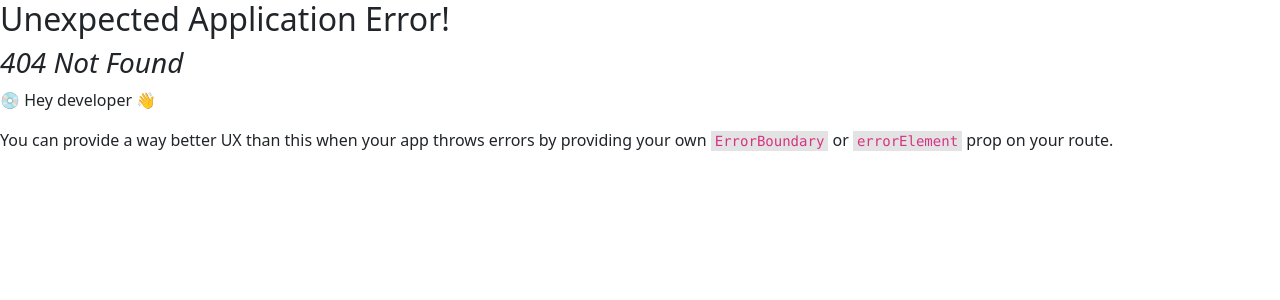
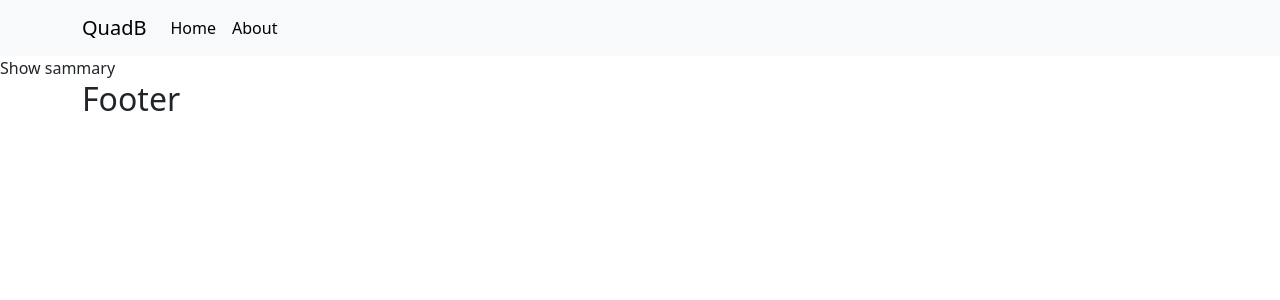
Before and after one commit to Hasib24/QuadB-internship-test-hasibislam1488, a React (Vite) app: page /showsammary in a window 1280 px wide. Before the commit this address had no page. Shown: the top 300 px of the page. Built offline with nearby package versions, Linux system fonts and the light colour scheme.

Commit message:
add Summary.jsx

```diff
--- a/src/components/card/Card.jsx
+++ b/src/components/card/Card.jsx
@@ -1,13 +1,17 @@
 import React from 'react';
+import { Link, useNavigate, useParams } from 'react-router-dom';
 
 
 const Card = ({show}) => {
     const { name, image, language } = show.show;
     console.log(language);
 
+    const navigate = useNavigate()
+
+
 
     const handleClick=(show)=>{
-        console.log(show);
+        navigate('/showsammary')
     }
 
     return (
@@ -16,7 +20,8 @@ const Card = ({show}) => {
                     <h3>{name} </h3>
                     <div className='my_card_info'>
                         <span>Rating : 5.4</span>
-                        <button onClick={()=>handleClick(show)} className='btn'>Details</button>
+                        <button onClick={()=>{handleClick()}}  className='btn'>Details</button>
+
                     </div>
                 </div>
     );
--- /dev/null
+++ b/src/pages/Summary.jsx
@@ -0,0 +1,12 @@
+import React from 'react';
+
+const Summary = () => {
+
+    return (
+        <div>
+            Show sammary
+        </div>
+    );
+};
+
+export default Summary;
```
Also changed, not shown: src/routes/Router.jsx (+6 -1 lines).
